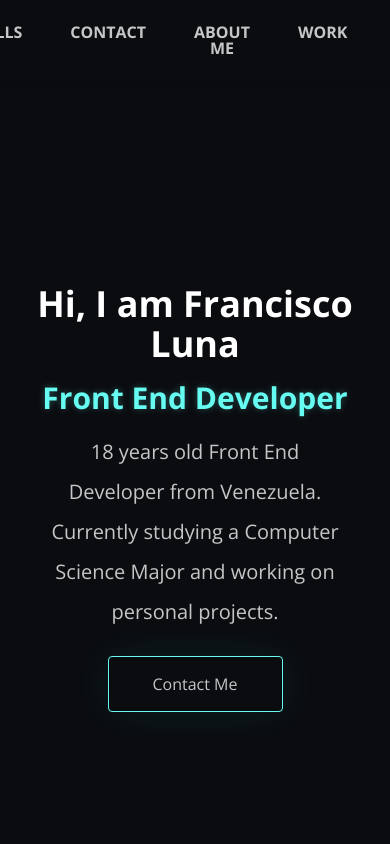
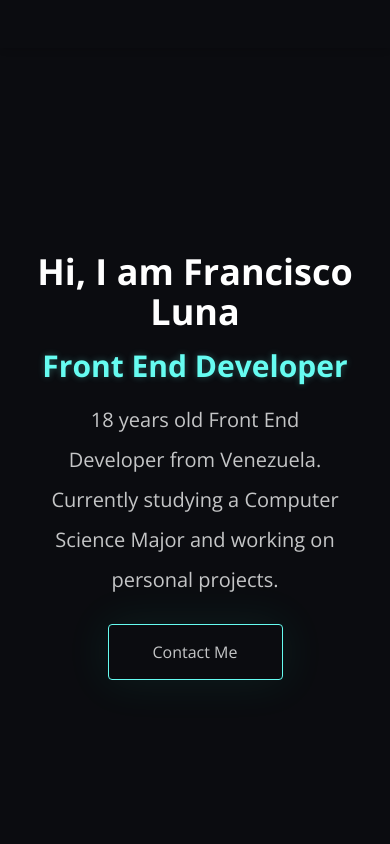
Before and after one commit to franciscoluna-28/portfolio-project-v1, a React (Vite) app: page / in a window 390 px wide. Shown: the top 844 px of the page. Built offline with nearby package versions, Linux system fonts and the light colour scheme.

Commit message:
updated header responsive design

```diff
--- a/src/assets/components/Header.tsx
+++ b/src/assets/components/Header.tsx
@@ -7,7 +7,7 @@ const Header = () => {
       <div className="py-6 flex justify-center
       w-full m-0 sticky top-0 overflow-auto self-start z-20 bg-main-extra-dark-blue shadow-md">
 
-          <ul className="ulNav">
+          <ul className="ulNav max-1023:hidden">
             <li className="liNav">
               <a href="#">
                 <span className="link link-underline link-underline-black text-gray">
```
